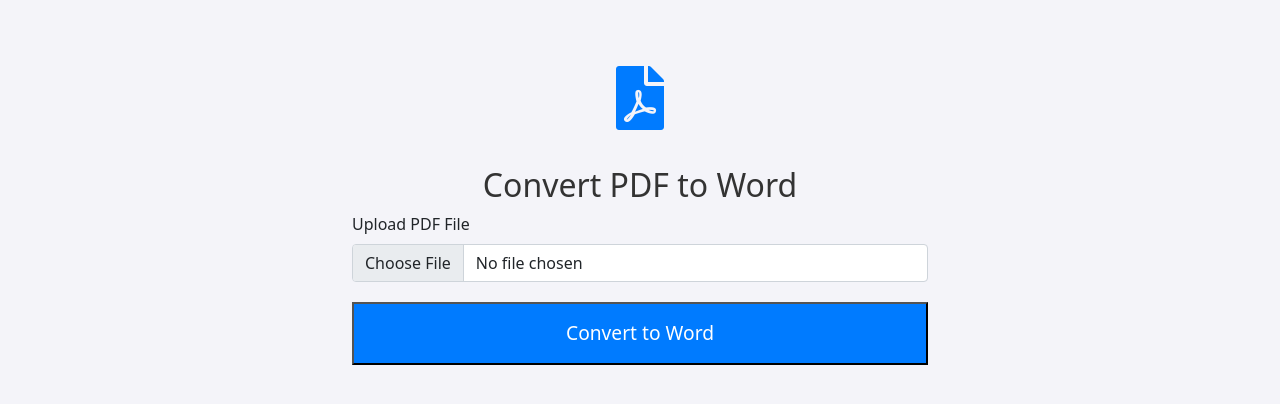
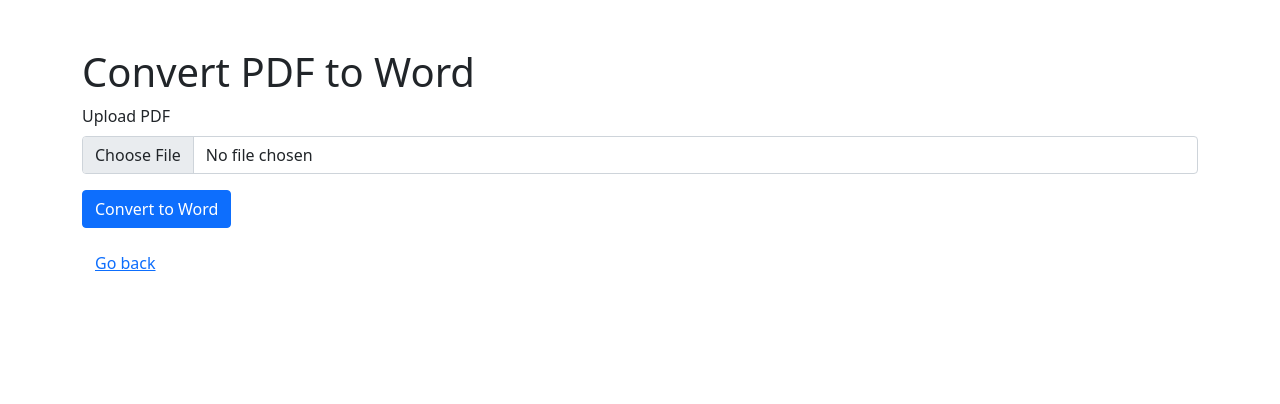
Before and after one commit to bpk18/paperprep, a plain HTML site: page templates/pdf_to_word.html in a window 1280 px wide. Drawn offline with nearby package versions, Linux system fonts and the light colour scheme.

Commit message:
pdf_to_word.html

```diff
--- a/templates/pdf_to_word.html
+++ b/templates/pdf_to_word.html
@@ -3,72 +3,21 @@
 <head>
     <meta charset="UTF-8">
     <meta name="viewport" content="width=device-width, initial-scale=1.0">
-    <title>Convert PDF to Word - PaperPrep</title>
-    <!-- Bootstrap CSS for responsive design -->
-    <link href="https://cdn.jsdelivr.net/npm/bootstrap@5.1.0/dist/css/bootstrap.min.css" rel="stylesheet">
-    <link rel="stylesheet" href="https://cdnjs.cloudflare.com/ajax/libs/font-awesome/5.15.4/css/all.min.css">
-    <style>
-        body {
-            background-color: #f4f4f9;
-            padding-top: 50px;
-        }
-        .container {
-            max-width: 600px;
-        }
-        h2 {
-            text-align: center;
-            color: #333;
-        }
-        .btn-submit {
-            width: 100%;
-            background-color: #007bff;
-            color: white;
-            font-size: 1.2em;
-            padding: 15px;
-        }
-        .btn-submit:hover {
-            background-color: #0056b3;
-        }
-        .icon {
-            font-size: 4em;
-            color: #007bff;
-            text-align: center;
-            margin-bottom: 20px;
-        }
-        .form-group {
-            margin-bottom: 20px;
-        }
-        /* Ensure responsiveness on smaller screens */
-        @media (max-width: 576px) {
-            .container {
-                padding-left: 15px;
-                padding-right: 15px;
-            }
-            h2 {
-                font-size: 1.5rem;
-            }
-        }
-    </style>
+    <title>PDF to Word Converter</title>
+    <link href="https://cdn.jsdelivr.net/npm/bootstrap@5.0.0-beta2/dist/css/bootstrap.min.css" rel="stylesheet">
+    <link href="https://cdnjs.cloudflare.com/ajax/libs/font-awesome/5.15.4/css/all.min.css" rel="stylesheet">
 </head>
 <body>
-
-<div class="container">
-    <div class="icon">
-        <i class="fas fa-file-pdf"></i>
+    <div class="container mt-5">
+        <h1>Convert PDF to Word</h1>
+        <form action="/pdf-to-word" method="POST" enctype="multipart/form-data">
+            <div class="mb-3">
+                <label for="file" class="form-label">Upload PDF</label>
+                <input type="file" name="file" class="form-control" required>
+            </div>
+            <button type="submit" class="btn btn-primary">Convert to Word</button>
+        </form>
+        <a href="/" class="btn btn-link mt-3">Go back</a>
     </div>
-
-    <h2>Convert PDF to Word</h2>
-
-    <form action="/pdf-to-word" method="POST" enctype="multipart/form-data">
-        <div class="form-group">
-            <label for="file" class="form-label">Upload PDF File</label>
-            <input type="file" name="file" class="form-control" required>
-        </div>
-        <button type="submit" class="btn-submit">Convert to Word</button>
-    </form>
-</div>
-
-<!-- Bootstrap and FontAwesome JS -->
-<script src="https://cdn.jsdelivr.net/npm/bootstrap@5.1.0/dist/js/bootstrap.bundle.min.js"></script>
 </body>
 </html>
```
